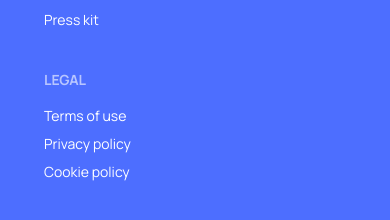
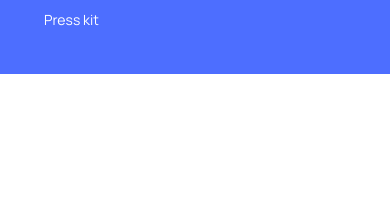
Before and after one commit to abdul-muhaimin-toha/jobJunk, a React (Vite) app: page / in a window 390 px wide. Shown: the part 1294-1514 px from the top of the page. After the commit the page ends 1368 px from the top, so only its background shows below. Built offline with nearby package versions, Linux system fonts and the light colour scheme.

Commit message:
footer styling and responsive done

```diff
--- a/src/components/Footer.jsx
+++ b/src/components/Footer.jsx
@@ -26,12 +26,6 @@
             <a className="link-hover link">Jobs</a>
             <a className="link-hover link">Press kit</a>
           </nav>
-          <nav>
-            <h6 className="footer-title">Legal</h6>
-            <a className="link-hover link">Terms of use</a>
-            <a className="link-hover link">Privacy policy</a>
-            <a className="link-hover link">Cookie policy</a>
-          </nav>
         </footer>
       </div>
     </div>
```
